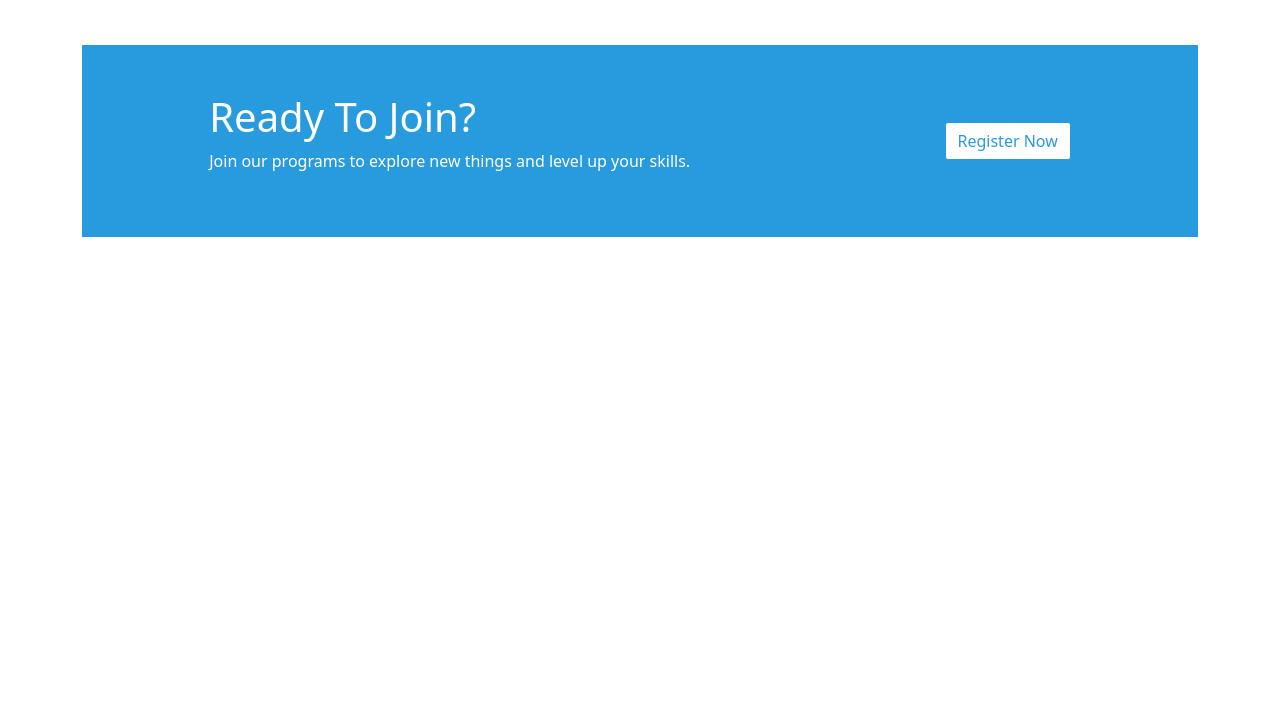
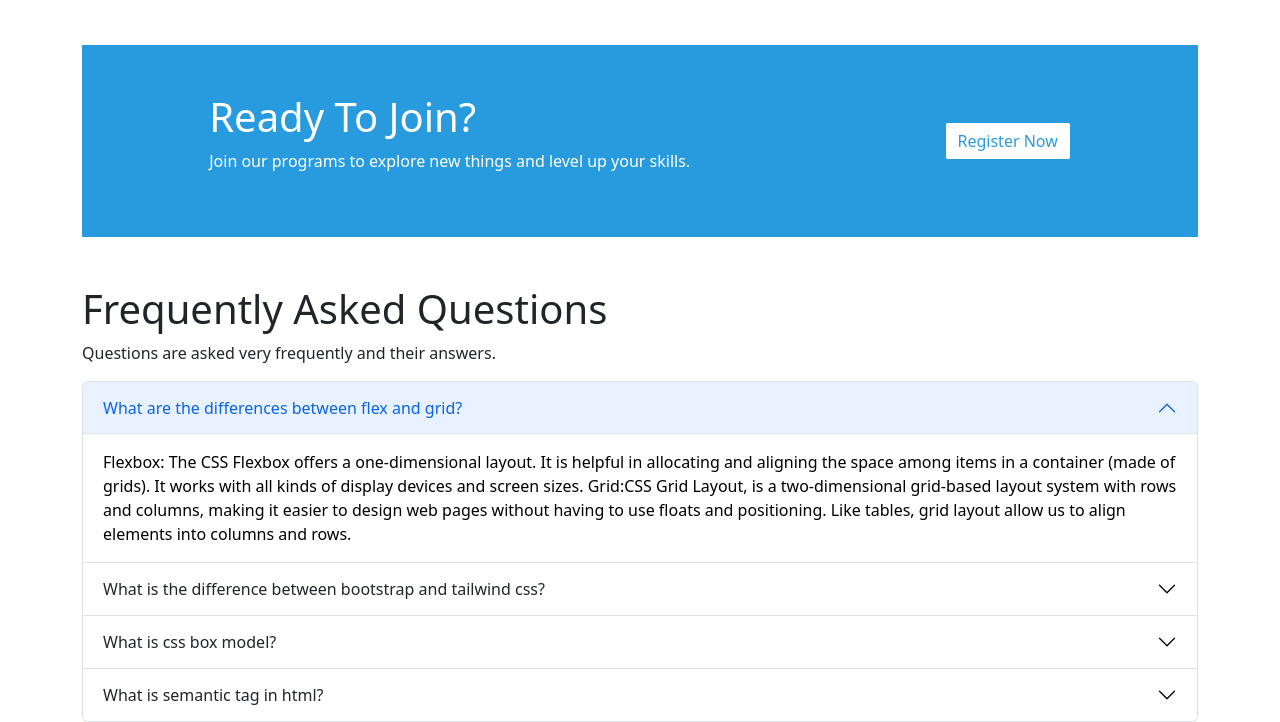
Before and after one commit to nafisnihal/x-edu, a plain HTML site: page index.html in a window 1280 px wide. Shown: the part 1449-2171 px from the top of the page. Before the commit the page ends 1734 px from the top, so only its background shows below. Drawn offline with nearby package versions, Linux system fonts and the light colour scheme.

Commit message:
faq added

```diff
--- a/index.html
+++ b/index.html
@@ -353,6 +353,138 @@
           </div>
         </div>
       </section>
+      <!-- faq -->
+      <section>
+        <div>
+          <div>
+            <h1>Frequently Asked Questions</h1>
+            <p>Questions are asked very frequently and their answers.</p>
+          </div>
+          <div>
+            <div class="accordion" id="accordionExample">
+              <div class="accordion-item">
+                <h2 class="accordion-header" id="headingOne">
+                  <button
+                    class="accordion-button"
+                    type="button"
+                    data-bs-toggle="collapse"
+                    data-bs-target="#collapseOne"
+                    aria-expanded="true"
+                    aria-controls="collapseOne"
+                  >
+                    What are the differences between flex and grid?
+                  </button>
+                </h2>
+                <div
+                  id="collapseOne"
+                  class="accordion-collapse collapse show"
+                  aria-labelledby="headingOne"
+                  data-bs-parent="#accordionExample"
+                >
+                  <div class="accordion-body">
+                    Flexbox: The CSS Flexbox offers a one-dimensional layout. It
+                    is helpful in allocating and aligning the space among items
+                    in a container (made of grids). It works with all kinds of
+                    display devices and screen sizes. Grid:CSS Grid Layout, is a
+                    two-dimensional grid-based layout system with rows and
+                    columns, making it easier to design web pages without having
+                    to use floats and positioning. Like tables, grid layout
+                    allow us to align elements into columns and rows.
+                  </div>
+                </div>
+              </div>
+              <div class="accordion-item">
+                <h2 class="accordion-header" id="headingTwo">
+                  <button
+                    class="accordion-button collapsed"
+                    type="button"
+                    data-bs-toggle="collapse"
+                    data-bs-target="#collapseTwo"
+                    aria-expanded="false"
+                    aria-controls="collapseTwo"
+                  >
+                    What is the difference between bootstrap and tailwind css?
+                  </button>
+                </h2>
+                <div
+                  id="collapseTwo"
+                  class="accordion-collapse collapse"
+                  aria-labelledby="headingTwo"
+                  data-bs-parent="#accordionExample"
+                >
+                  <div class="accordion-body">
+                    Tailwind offers predesigned widgets to build a site from
+                    scratch with fast UI development. Bootstrap comes with a set
+                    of pre-styled responsive, mobile-first components that
+                    possess a definite UI kit. Tailwind CSS uses a set of
+                    utility classes to create a neat UI with more flexibility
+                    and uniqueness. Sites created using Bootstrap follow the
+                    generic pattern that makes them look identical.
+                  </div>
+                </div>
+              </div>
+              <div class="accordion-item">
+                <h2 class="accordion-header" id="headingThree">
+                  <button
+                    class="accordion-button collapsed"
+                    type="button"
+                    data-bs-toggle="collapse"
+                    data-bs-target="#collapseThree"
+                    aria-expanded="false"
+                    aria-controls="collapseThree"
+                  >
+                    What is css box model?
+                  </button>
+                </h2>
+                <div
+                  id="collapseThree"
+                  class="accordion-collapse collapse"
+                  aria-labelledby="headingThree"
+                  data-bs-parent="#accordionExample"
+                >
+                  <div class="accordion-body">
+                    The CSS box model is a container that contains multiple
+                    properties including borders, margin, padding, and the
+                    content itself. It is used to create the design and layout
+                    of web pages. It can be used as a toolkit for customizing
+                    the layout of different elements. The web browser renders
+                    every element as a rectangular box according to the CSS box
+                    model.
+                  </div>
+                </div>
+              </div>
+              <div class="accordion-item">
+                <h2 class="accordion-header" id="headingFour">
+                  <button
+                    class="accordion-button collapsed"
+                    type="button"
+                    data-bs-toggle="collapse"
+                    data-bs-target="#collapseFour"
+                    aria-expanded="false"
+                    aria-controls="collapseFour"
+                  >
+                    What is semantic tag in html?
+                  </button>
+                </h2>
+                <div
+                  id="collapseFour"
+                  class="accordion-collapse collapse"
+                  aria-labelledby="headingFour"
+                  data-bs-parent="#accordionExample"
+                >
+                  <div class="accordion-body">
+                    Semantic HTML elements are those that clearly describe their
+                    meaning in a human- and machine-readable way. Elements such
+                    as header, footer and article are all considered semantic
+                    because they accurately describe the purpose of the element
+                    and the type of content that is inside them.
+                  </div>
+                </div>
+              </div>
+            </div>
+          </div>
+        </div>
+      </section>
     </main>
 
     <script
```
